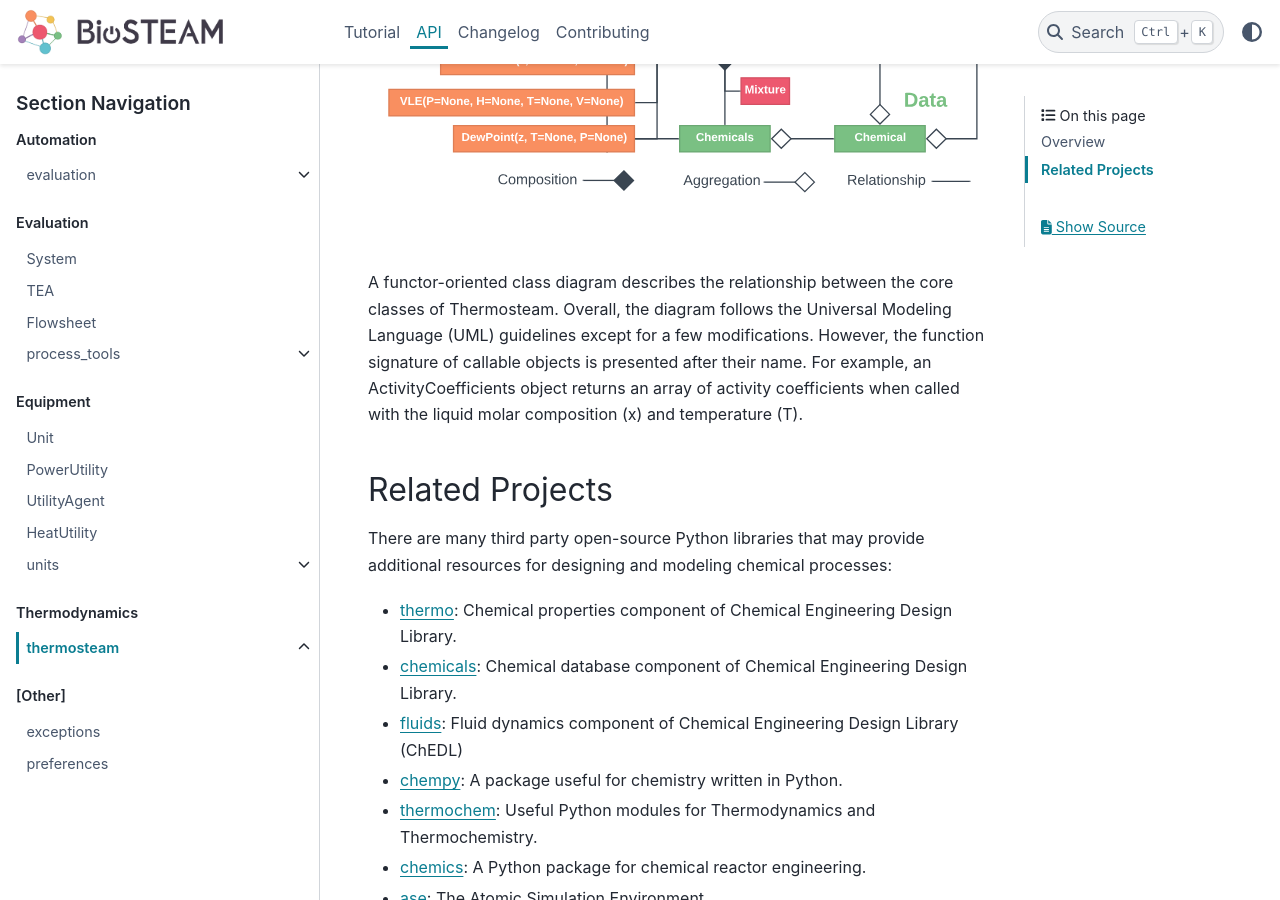
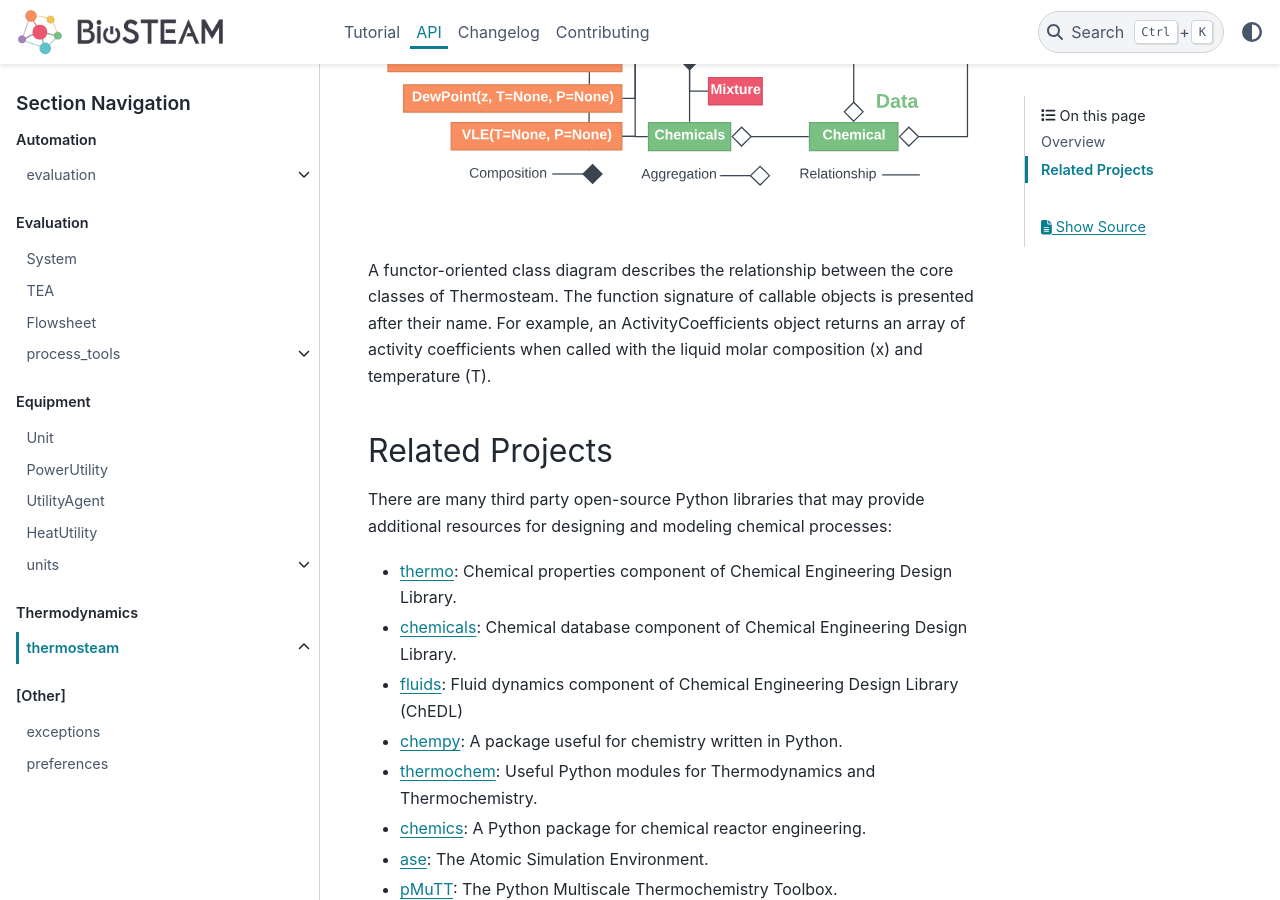
Before and after one commit to BioSTEAMDevelopmentGroup/biosteam, a Sphinx documentation site: the page built from docs/API/thermosteam/index.txt, in a window 1280 px wide and 900 px high, scrolled down 876 px. Built offline with Sphinx 7.4.7 and the PyData theme 0.15.4, drawn with Linux system fonts in a browser that asks for light colours; formulas are drawn with MathJax 3; pages that are not in the unit, such as notebooks, are missing from menus.

Commit message:
nice diagram

```diff
--- a/docs/API/thermosteam/index.txt
+++ b/docs/API/thermosteam/index.txt
@@ -48,12 +48,10 @@
    :align: center
 
 A functor-oriented class diagram describes the relationship between the core
-classes of Thermosteam. Overall, the diagram follows the Universal Modeling
-Language (UML) guidelines except for a few modifications. However,
-the function signature of callable objects is presented after their name.
-For example, an ActivityCoefficients object returns an array of activity
-coefficients when called with the liquid molar composition (x) and
-temperature (T).
+classes of Thermosteam. The function signature of callable objects is
+presented after their name. For example, an ActivityCoefficients object
+returns an array of activity coefficients when called with the liquid molar
+composition (x) and temperature (T).
 
 Related Projects
 ----------------
```
Also changed, not shown: docs/API/thermosteam/class_diagram_dark.svg, docs/API/thermosteam/class_diagram_light.svg.
